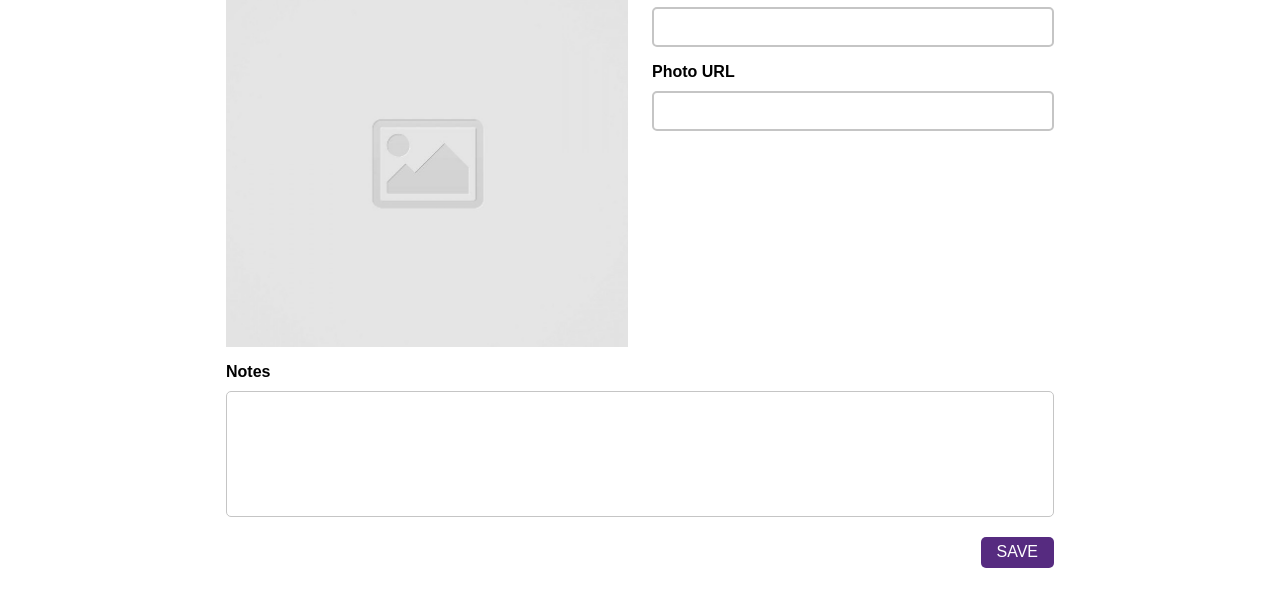
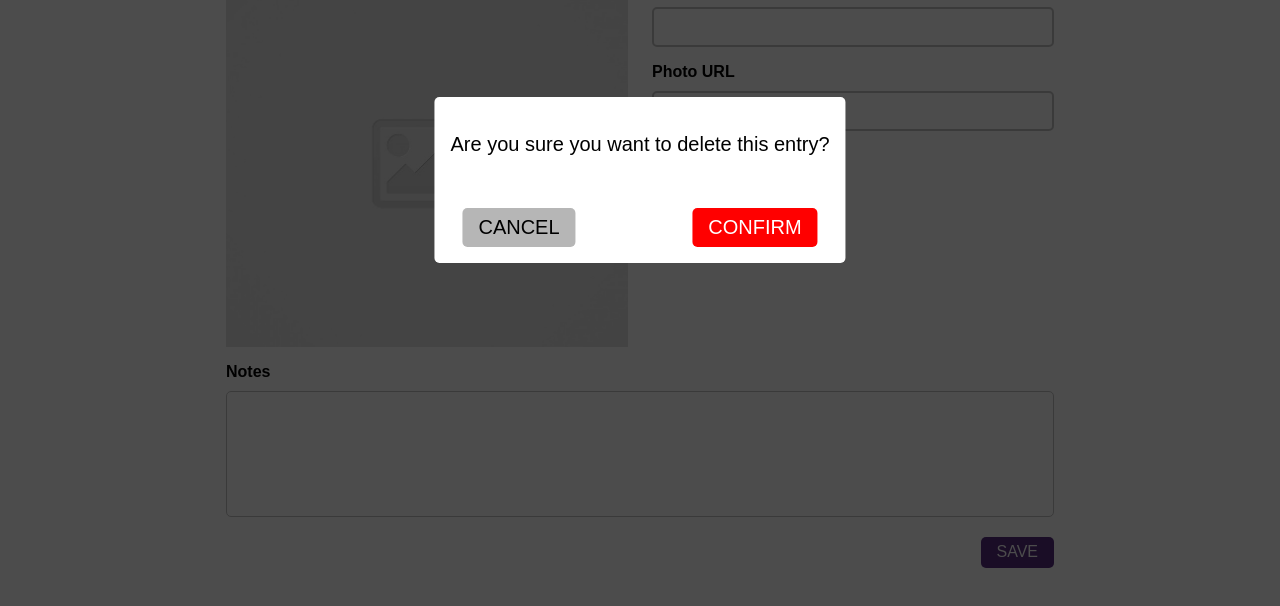
Before and after one commit to wang-lawrence/code-journal, a website: page index.html in a window 1280 px wide. Shown: the part 140-746 px from the top of the page. Drawn offline with Linux system fonts and the light colour scheme; a web font is replaced by a local one.

Commit message:
added the pop up screen and styling

```diff
--- a/css/styles.css
+++ b/css/styles.css
@@ -20,18 +20,34 @@ ul {
   padding: 0 0.75rem;
 }
 
-button,
+button[data-view="entry-form"],
 input {
   transition: all 0.1s;
 }
 
-button:hover,
+button[data-view="entry-form"]:hover,
 input[type="submit"]:hover {
   color: rgb(86, 43, 128);
   background-color: white;
   border: 0.1px solid rgb(86, 43, 128);
   box-shadow: 0 1rem 1rem -1rem black;
   cursor: pointer;
+}
+
+#cancel-button:hover {
+  cursor: pointer;
+  background-color: black;
+  color: rgb(182, 182, 182);
+  font-weight: bold;
+  border: 1px solid rgb(182, 182, 182);
+}
+
+#confirm-button:hover {
+  cursor: pointer;
+  background-color: white;
+  color: red;
+  font-weight: bold;
+  border: 1px solid red;
 }
 
 textarea:hover,
@@ -46,16 +62,45 @@ a[data-form-type="edit-entry"]:hover {
   color: rgb(128, 12, 12);
 }
 
+.dark-overaly {
+  background-color: black;
+  position: absolute;
+  top: 0;
+  bottom: 0;
+  left: 0;
+  right: 0;
+  opacity: 0.7;
+}
+
+.position-popup {
+  position: absolute;
+  top: 40%;
+  left: 50%;
+  transform: translate(-50%, -50%);
+}
+
 .margin-0 {
   margin: 0;
+}
+
+.margin-top-half-rem {
+  margin-top: 0.5rem;
 }
 
 .margin-top-rem {
   margin-top: 1rem;
 }
 
+.margin-bottom-half-rem {
+  margin-bottom: 0.5rem;
+}
+
 .margin-bottom-rem {
   margin-bottom: 1rem;
+}
+
+.margin-bottom-2rem {
+  margin-bottom: 2rem;
 }
 
 .width-full {
@@ -90,12 +135,34 @@ a[data-form-type="edit-entry"]:hover {
   padding-right: 0.75rem;
 }
 
+.padding-side-1-rem {
+  padding-left: 1rem;
+  padding-right: 1rem;
+}
+
 .padding-new-button {
   padding: 0.4rem 0.6rem 0.3rem;
 }
 
 .background-purple {
   background-color: rgb(86, 43, 128);
+}
+
+.background-white {
+  background-color: white;
+  opacity: 1;
+}
+
+.background-gray {
+  background-color: rgb(182, 182, 182);
+}
+
+.background-red {
+  background-color: red;
+}
+
+.opacity-1 {
+  opacity: 1;
 }
 
 .white-text {
@@ -158,6 +225,10 @@ a[data-form-type="edit-entry"]:hover {
   justify-content: space-between;
 }
 
+.justify-center {
+  justify-content: center;
+}
+
 .text-center {
   text-align: center;
 }
--- a/index.html
+++ b/index.html
@@ -73,6 +73,18 @@
       <ul class="font-proza font-size-1-rem">
       </ul>
     </div>
+    <div id="popup">
+      <div class="dark-overaly row justify-center align-items"></div>
+      <div class="background-white padding-side-1-rem padding-top-bottom-halfrem position-popup border-radius-5px">
+        <div class="row justify-center margin-top-half-rem margin-bottom-2rem">
+          <p class="font-proza font-size-1q-rem">Are you sure you want to delete this entry?</p>
+        </div>
+        <div class="row justify-space-bw padding-side-3q-rem margin-bottom-half-rem">
+          <button type="button" class="background-gray font-size-1q-rem padding-side-1-rem padding-top-bottom-halfrem border-none border-radius-5px" id="cancel-button">CANCEL</button>
+          <button type="button" class="background-red white-text font-size-1q-rem padding-side-1-rem padding-top-bottom-halfrem border-none border-radius-5px" id="confirm-button">CONFIRM</button>
+        </div>
+      </div>
+    </div>
   </main>
   <script src="js/data.js"></script>
   <script src="js/main.js"></script>
--- a/js/main.js
+++ b/js/main.js
@@ -12,6 +12,9 @@ const $entries = document.querySelector('#entries');
 const $newEntryHeader = document.querySelector('span[data-form-type="new-entry"]');
 const $editEntryHeader = document.querySelector('span[data-form-type="edit-entry"]');
 const $deleteEntry = document.querySelector('a[data-form-type="edit-entry"]');
+// const $popup = document.querySelector('#popup');
+// const $cancelButton = document.querySelector('#cancel-button');
+// const $confirmButton = document.querySelector('#confirm-button');
 
 $url.addEventListener('input', viewImage);
 
```
